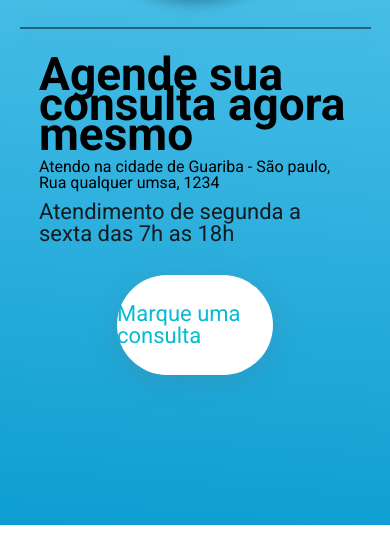
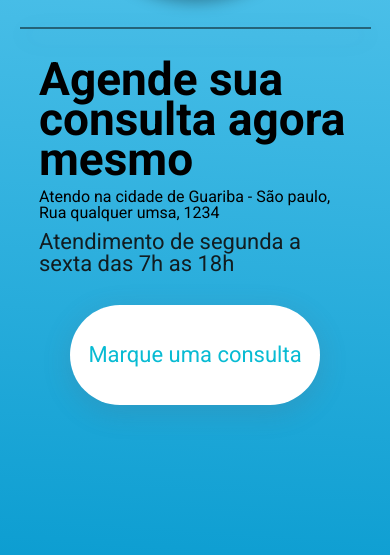
Before and after one commit to Viktorhs/Site-projeto, a plain HTML site: page index.html in a window 390 px wide. Shown: the part 1970-2525 px from the top of the page. Before the commit the page ends 2495 px from the top, so only its background shows below. Drawn offline with Linux system fonts and the light colour scheme.

Commit message:
ajustees

```diff
--- a/src/css/style.css
+++ b/src/css/style.css
@@ -269,4 +269,23 @@ main{
         width: auto;
     }
 
+    .contato{
+        width: 80vw;
+        display: flex;
+        flex-direction: column;
+        align-items: center;
+        justify-content: center;
+    }
+
+    .contato h3{
+        line-height: 40px;
+
+
+    }
+
+
+    .btn{
+        width: 80%;
+    }
+
 }
```
